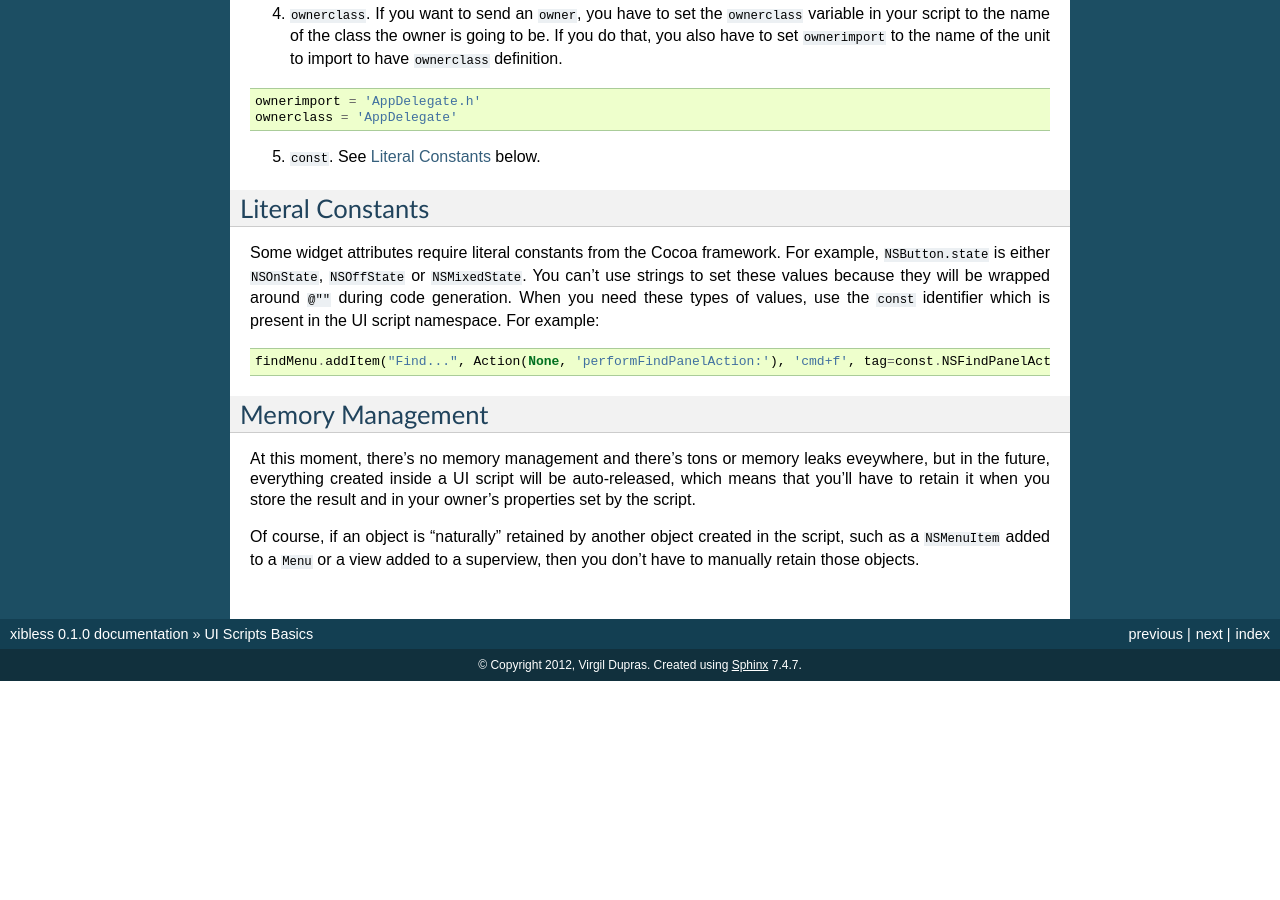
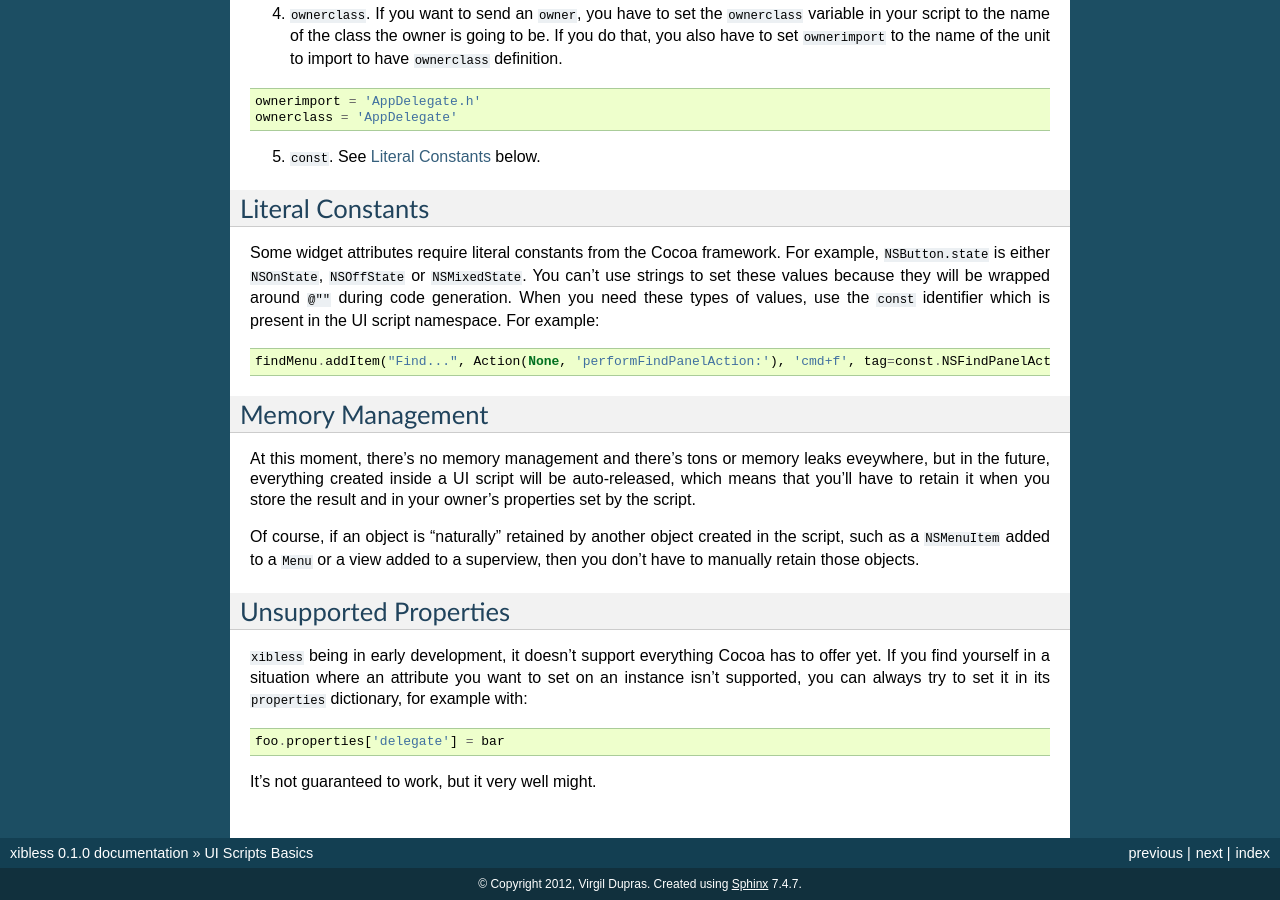
Before and after one commit to hsoft/xibless, a Sphinx documentation site: the page built from docs/basics.rst, in a window 1280 px wide and 900 px high, scrolled down 817 px. Built offline with Sphinx 7.4.7, drawn with Linux system fonts in a browser that asks for light colours; before the commit the page ends 1498 px from its top, so only the background shows below that; some of the changed text lies outside the part shown.

Commit message:
Tweaked docs.

```diff
--- a/docs/basics.rst
+++ b/docs/basics.rst
@@ -81,3 +81,14 @@ retain it when you store the result and in your owner's properties set by the sc
 Of course, if an object is "naturally" retained by another object created in the script, such as
 a ``NSMenuItem`` added to a ``Menu`` or a view added to a superview, then you don't have to manually
 retain those objects.
+
+Unsupported Properties
+----------------------
+
+``xibless`` being in early development, it doesn't support everything Cocoa has to offer yet. If you
+find yourself in a situation where an attribute you want to set on an instance isn't supported,
+you can always try to set it in its ``properties`` dictionary, for example with::
+
+    foo.properties['delegate'] = bar
+
+It's not guaranteed to work, but it very well might.
```
